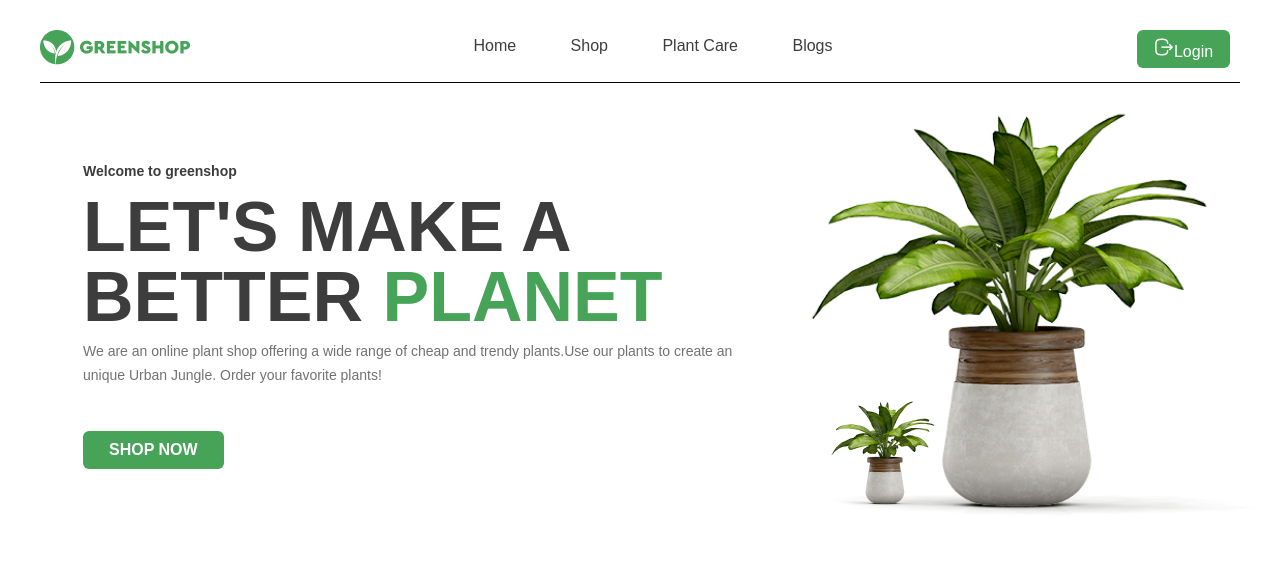
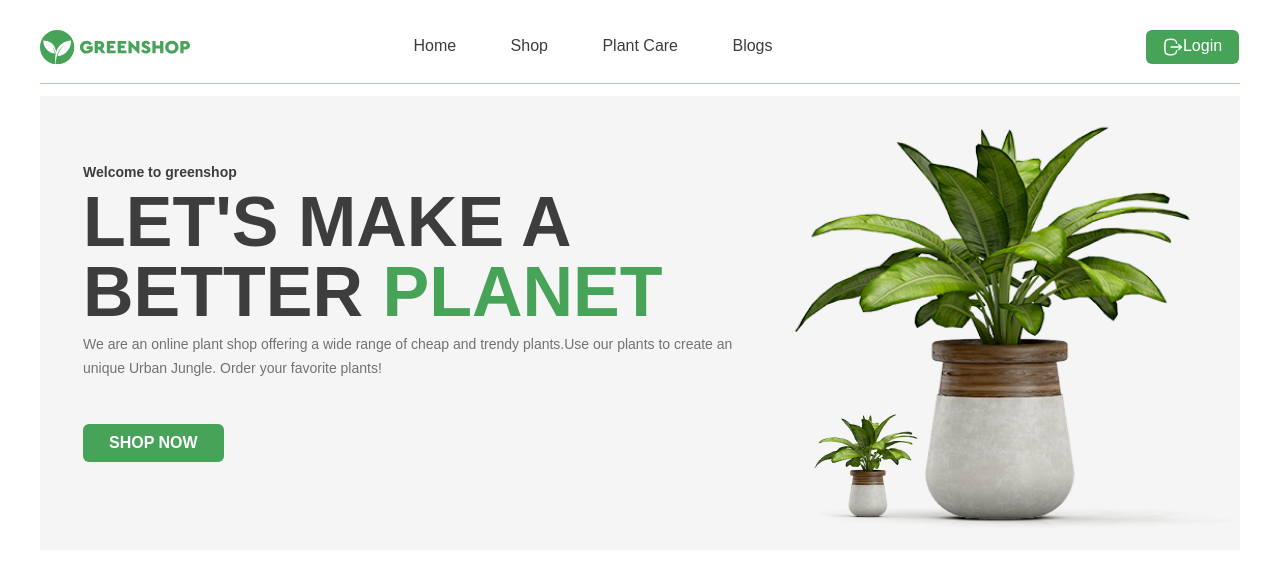
Before and after one commit to smaul7/Homework06, a plain HTML site: page index.html in a window 1280 px wide. Drawn offline with Linux system fonts and the light colour scheme.

Commit message:
Add files via upload

```diff
--- a/css/style.css
+++ b/css/style.css
@@ -1,30 +1,32 @@
-* {
-    box-sizing: border-box;
-    text-decoration: none;
-    font-family: Arial, Helvetica, sans-serif;
+*{
+    margin: 0;
 }
 
 .body{
-    margin: 0;
+    box-sizing: border-box;
+    font-family: Arial, Helvetica, sans-serif;
 }
 
 .wraper{
 width: 1200px;
-height: 500px;
 margin: 0 auto;
 }
 
 .header {
-    width: 100%;
     height: 53px;
     margin-top: 30px;
+    border-bottom: 1px solid rgb(70, 164, 89, 0.5);
+}
+
+.logo{
+    text-decoration: none;
+}
+
+.navbar{
+    margin-left: 194px;
+    margin-right: 344px;
     display: inline-block;
     vertical-align: top;
-    border-bottom: 1px solid black;
-}
-
-.home{
-    margin-left: 229px;
 }
 
 .login{
@@ -36,25 +38,33 @@ margin: 0 auto;
     display: inline-block;
     border-radius: 6px;
     vertical-align: top;
+    display: inline-flex;
 }
 
 .navigation{
+    text-decoration: none;
     color: #3D3D3D;
     font-size: 16px;
-    padding-left: 50px;
+    padding-left: 25px;
+    padding-right: 25px;
     display: inline-block;
     vertical-align: top;
     margin-top: 7px;
 }
 
-.blogs{
-    padding-right: 25%;
+.navigation:hover{
+    color: #46A358;
+}
+
+.main{
+    margin-top: 12px;
+    background-color: #F5F5F5;
 }
 
 .info{
     display: inline-block;
     vertical-align: top;
-    width: 60%;
+    width: 55%;
     padding-left: 43px;
     padding-top: 68px;
 }
@@ -63,7 +73,7 @@ margin: 0 auto;
     font-size: 14px;
     color: #3D3D3D;
     line-height: 16px;
-    margin-bottom: -5%;
+    padding-bottom: 7px;
 }
 
 .h1{
@@ -71,7 +81,7 @@ margin: 0 auto;
     color: #3D3D3D;
     line-height: 70px;
     text-transform: uppercase;
-    margin-bottom: -1%;
+    padding-bottom: 5px;
 }
 
 .planet{
@@ -88,7 +98,7 @@ margin: 0 auto;
 .picture{
     display: inline-block;
     vertical-align: top;
-    width: 39%;
+    width: 40%;
 }
 
 .shop{
--- a/index.html
+++ b/index.html
@@ -3,7 +3,6 @@
 
 <head>
     <meta charset="UTF-8">
-    <meta name="viewport">
     <title>inline-block</title>
     <link rel="stylesheet" href="./css/style.css">
 </head>
@@ -13,18 +12,42 @@
     <div class="wraper">
 
         <header class="header">
-            <a href="url"><img src="./img/Logo.png" alt="logo"></a>
+            <a href="url" class="logo"><svg width="150" height="35" viewBox="0 0 150 35" fill="none" xmlns="http://www.w3.org/2000/svg">
+                <g clip-path="url(#clip0_1_1069)">
+                <path d="M17.15 0C7.67748 0 0 7.67746 0 17.15C0 26.0201 6.73548 33.3175 15.3711 34.207C14.8496 29.9134 15.0436 26.4001 15.7067 23.5135C15.3347 21.7225 14.4898 19.0703 12.5734 17.1864C12.5734 17.1864 13.8348 19.0784 14.5181 21.6214C14.5181 21.6255 14.5221 21.6295 14.5221 21.6335C14.5949 21.9044 14.6596 22.1793 14.7162 22.4623C14.7283 22.527 14.7404 22.5917 14.7526 22.6604C14.8051 22.9515 14.8536 23.2426 14.886 23.5418C5.19513 22.3532 3.12921 13.6569 3.35561 10.3781C13.665 10.9482 15.7754 17.8292 16.0827 22.0985C19.4585 11.0412 30.1843 10.4024 31.0697 10.3781C31.4538 18.8763 25.1509 25.5026 17.6149 26.0807C17.6635 25.8503 17.7201 25.6198 17.7767 25.3934C17.7928 25.3247 17.813 25.26 17.8333 25.1913C17.8777 25.0296 17.9222 24.8679 17.9748 24.7061C17.995 24.6374 18.0192 24.5646 18.0394 24.4959C18.096 24.318 18.1567 24.1442 18.2173 23.9663C18.2335 23.9259 18.2456 23.8854 18.2618 23.845C18.3386 23.6348 18.4195 23.4326 18.5003 23.2305C18.5084 23.2143 18.5125 23.1941 18.5205 23.1779C18.5205 23.1779 18.5205 23.1779 18.5246 23.1779C20.4571 18.5043 24.0229 15.4439 24.0229 15.4439C17.0247 19.4868 15.8441 29.9983 15.6582 34.2231C16.1514 34.2676 16.6446 34.2999 17.15 34.2999C26.6225 34.2999 34.3 26.6225 34.3 17.15C34.3 7.67746 26.6225 0 17.15 0Z" fill="#46A358"/>
+                <path d="M46.7037 10.7454C48.9718 10.7454 50.8235 11.7197 52.0242 13.4986L49.7764 15.4109C48.9718 14.287 47.9975 13.7048 46.6471 13.7048C44.5691 13.7048 43.2753 15.0713 43.2753 17.1534C43.2753 19.2719 44.6418 20.695 46.8372 20.695C48.0177 20.695 48.9556 20.2826 49.554 19.5912V19.0091H46.6673V16.2356H52.7762V20.133C52.194 21.1639 51.3693 21.9887 50.3019 22.6234C49.2346 23.242 48.0339 23.5614 46.7037 23.5614C42.9923 23.618 39.9237 20.7313 39.9763 17.1534C39.9197 13.5956 42.9923 10.6888 46.7037 10.7454Z" fill="#46A358"/>
+                <path d="M61.9576 23.3316L59.168 19.4908H57.8379V23.3316H54.6157V10.9684H59.4672C62.2204 10.9684 64.2459 12.6543 64.2459 15.2215C64.2459 16.7376 63.5141 17.995 62.2972 18.7429L65.5558 23.3316H61.9576ZM57.8338 16.681H59.4833C60.3809 16.681 60.963 16.0988 60.963 15.2215C60.963 14.3442 60.3809 13.7782 59.4833 13.7782H57.8338V16.681Z" fill="#46A358"/>
+                <path d="M66.8333 10.9684H75.4124V13.8712H70.0555V15.5773H73.876V18.2739H70.0555V20.4288H75.6388V23.3316H66.8333V10.9684Z" fill="#46A358"/>
+                <path d="M77.6441 10.9684H86.2231V13.8712H80.8663V15.5773H84.6868V18.2739H80.8663V20.4288H86.4495V23.3316H77.6441V10.9684Z" fill="#46A358"/>
+                <path d="M99.4192 10.9683V23.5579H98.3882L91.681 17.057V23.3315H88.4588V10.7419H89.4897L96.197 17.1499V10.9683H99.4192Z" fill="#46A358"/>
+                <path d="M103.264 19.135C103.996 20.1094 104.764 20.7279 106.017 20.7279C106.862 20.7279 107.291 20.4288 107.291 19.8264C107.291 19.2846 107.008 19.1148 106.033 18.6822L104.76 18.1203C102.718 17.2187 101.631 16.0584 101.631 14.3927C101.631 12.2014 103.43 10.7379 105.957 10.7379C107.998 10.7379 109.442 11.7123 110.19 13.2283L108.035 14.8778C107.436 13.9803 106.874 13.5679 105.993 13.5679C105.318 13.5679 104.889 13.8307 104.889 14.3563C104.889 14.8051 105.152 15.0517 105.957 15.367L107.38 15.9654C109.535 16.867 110.545 17.9505 110.545 19.6929C110.545 22.0904 108.576 23.5539 106.009 23.5539C103.782 23.5539 101.982 22.4866 101.081 20.7805L103.264 19.135Z" fill="#46A358"/>
+                <path d="M112.393 10.9684H115.615V15.4843H120.131V10.9684H123.353V23.3316H120.131V18.3871H115.615V23.3316H112.393V10.9684Z" fill="#46A358"/>
+                <path d="M131.843 10.7419C135.441 10.6651 138.607 13.6084 138.53 17.1499C138.603 20.7279 135.441 23.6145 131.843 23.5579C128.229 23.6145 125.116 20.7279 125.193 17.1499C125.116 13.6084 128.229 10.6692 131.843 10.7419ZM131.859 13.7014C129.874 13.7014 128.488 15.1083 128.488 17.1499C128.488 18.1809 128.807 19.0218 129.426 19.6606C130.044 20.2791 130.869 20.5985 131.859 20.5985C133.772 20.5985 135.231 19.2118 135.231 17.1499C135.235 15.1083 133.772 13.7014 131.859 13.7014Z" fill="#46A358"/>
+                <path d="M140.374 10.9684H145.226C147.979 10.9684 150.004 12.6543 150.004 15.2215C150.004 17.7524 147.926 19.4908 145.226 19.4908H143.596V23.3316H140.374V10.9684ZM145.242 16.681C146.139 16.681 146.721 16.0988 146.721 15.2215C146.721 14.3442 146.139 13.7782 145.242 13.7782H143.592V16.681H145.242Z" fill="#46A358"/>
+                </g>
+                <defs>
+                <clipPath id="clip0_1_1069">
+                <rect width="150" height="34.2999" fill="white"/>
+                </clipPath>
+                </defs>
+                </svg>
+            </a>
 
-
-            <a href="url" class="navigation home">Home</a>
+            <div class="navbar">
+            <a href="url" class="navigation">Home</a>
             <a href="url" class="navigation">Shop</a>
             <a href="url" class="navigation">Plant Care</a>
-            <a href="url" class="navigation blogs">Blogs</a>
+            <a href="url" class="navigation">Blogs</a>
+            </div>
 
-            <a href="url" class="login"><img src="./img/login.png" alt="login">Login</a>
+            <a href="url" class="login"><svg width="20" height="20" viewBox="0 0 20 20" fill="none" xmlns="http://www.w3.org/2000/svg">
+                <path d="M18.1601 10.1006H8.12598" stroke="white" stroke-width="1.5" stroke-linecap="round" stroke-linejoin="round"/>
+                <path d="M15.7212 7.67059L18.1612 10.1006L15.7212 12.5306" stroke="white" stroke-width="1.5" stroke-linecap="round" stroke-linejoin="round"/>
+                <path d="M13.6342 6.35826C13.3592 3.37493 12.2425 2.2916 7.80082 2.2916C1.88332 2.2916 1.88332 4.2166 1.88332 9.99993C1.88332 15.7833 1.88332 17.7083 7.80082 17.7083C12.2425 17.7083 13.3592 16.6249 13.6342 13.6416" stroke="white" stroke-width="1.5" stroke-linecap="round" stroke-linejoin="round"/>
+                </svg>Login</a>
         </header>
 
-        <main>
+        <section class="main">
             <div class="info">
                 <h2 class="h2">Welcome to greenshop</h2>
                 <h1 class="h1">Let's make a better <span class="planet">planet</span></h1>
@@ -37,7 +60,7 @@
             <div class="picture">
             <img src="./img/vazonyy.png" alt="vazonyy">
             </div>
-        </main>
+        </section>
 
     </div>
 
```
Also changed, not shown: img/Logo.svg (added), img/Logout.svg (added).
